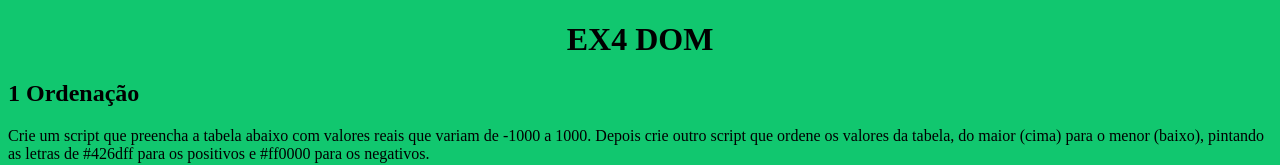
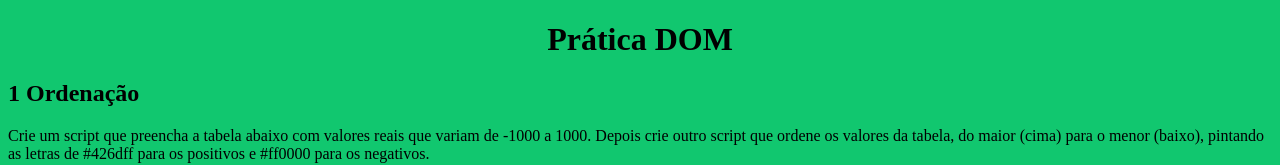
Before and after one commit to germinatech/Pratica-DOM1-1A, a plain HTML site: page pratica1atec/index.html in a window 1280 px wide. Shown: the top 165 px of the page. Drawn offline with Linux system fonts and the light colour scheme; a script that the page names is missing.

Commit message:
Update index.html

```diff
--- a/pratica1atec/index.html
+++ b/pratica1atec/index.html
@@ -8,7 +8,7 @@
     <link rel="stylesheet" href="style.css" />
   </head>
   <body>
-    <h1>EX4 DOM</h1>
+    <h1>Prática DOM</h1>
     <h2>1 Ordenação</h2>
     <p>
       Crie um script que preencha a tabela abaixo com valores reais que variam
```
